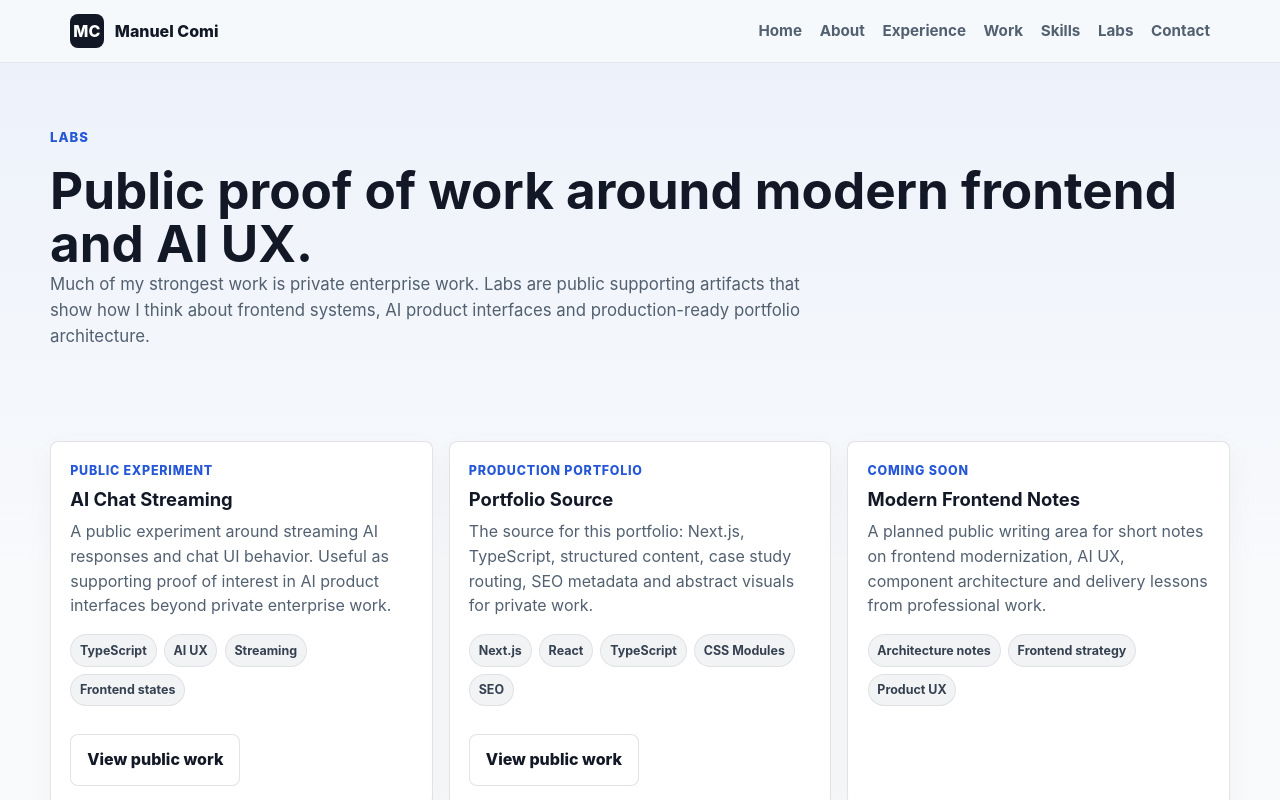
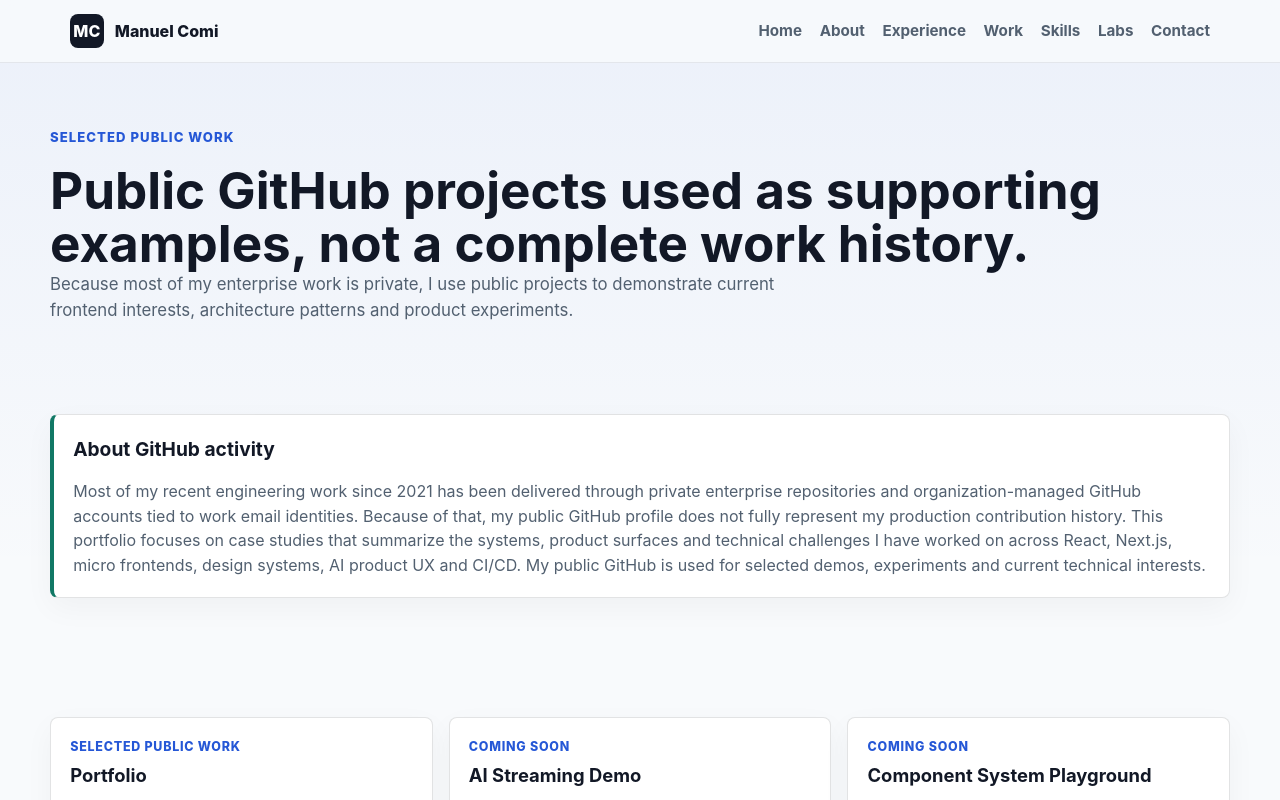
Before and after one commit to mcomi/portfolio, a Next.js app: page /labs in a window 1280 px wide. Shown: the top 800 px of the page. Built offline with nearby package versions, Linux system fonts and the light colour scheme.

Commit message:
feat: clarify GitHub activity and public work strategy

```diff
--- a/components/SiteLayout.tsx
+++ b/components/SiteLayout.tsx
@@ -77,7 +77,7 @@ export default function SiteLayout({
               LinkedIn
             </a>
             <a href={profile.github} target="_blank" rel="noreferrer">
-              GitHub
+              Public GitHub
             </a>
           </div>
         </div>
--- a/data/portfolio.ts
+++ b/data/portfolio.ts
@@ -20,6 +20,7 @@ export type CaseStudy = {
   stack: string[];
   learned: string;
   accent: string;
+  confidentiality: string;
   visual: {
     caption: string;
     steps: string[];
@@ -61,6 +62,12 @@ export const currentFocus = [
   "Micro frontend modernization",
   "Product-led engineering with international teams",
 ];
+
+export const githubActivityNote =
+  "Most of my recent engineering work since 2021 has been delivered through private enterprise repositories and organization-managed GitHub accounts tied to work email identities. Because of that, my public GitHub profile does not fully represent my production contribution history. This portfolio focuses on case studies that summarize the systems, product surfaces and technical challenges I have worked on across React, Next.js, micro frontends, design systems, AI product UX and CI/CD. My public GitHub is used for selected demos, experiments and current technical interests.";
+
+export const githubActivityShortNote =
+  "Much of my recent production work lives in private enterprise repositories and organization-managed GitHub accounts. My public GitHub highlights selected demos, experiments and current technical interests.";
 
 export const bring = [
   {
@@ -123,6 +130,7 @@ export const caseStudies: CaseStudy[] = [
     learned:
       "Modernization succeeds when architecture choices stay close to product reality: legacy behavior, analytics, deployment and team workflows matter as much as the new component code.",
     accent: "blue",
+    confidentiality: "Private enterprise work - details abstracted for confidentiality.",
     visual: {
       caption: "Abstracted architecture view - no proprietary details",
       steps: ["Legacy surface", "Micro frontend boundary", "Shared providers", "Reusable UI", "QA and release"],
@@ -174,6 +182,7 @@ export const caseStudies: CaseStudy[] = [
     learned:
       "The best component libraries are not just collections of UI. They encode product decisions, collaboration habits and the small constraints that make teams faster.",
     accent: "green",
+    confidentiality: "Private enterprise work - details abstracted for confidentiality.",
     visual: {
       caption: "Abstracted component system view - no proprietary details",
       steps: ["Design intent", "Component API", "Storybook docs", "Internal package", "MFE reuse"],
@@ -210,6 +219,7 @@ export const caseStudies: CaseStudy[] = [
     learned:
       "Premium editorial product work rewards precision: spacing, data shape, responsive behavior and analytics details all affect trust.",
     accent: "purple",
+    confidentiality: "Private enterprise work - details abstracted for confidentiality.",
     visual: {
       caption: "Abstracted premium content flow - no proprietary details",
       steps: ["Audience need", "Content provider", "Responsive layout", "Tracking", "Executive UX"],
@@ -247,6 +257,7 @@ export const caseStudies: CaseStudy[] = [
     learned:
       "AI product UI needs to communicate uncertainty, usefulness and progress. The frontend has a major role in making generated experiences feel trustworthy.",
     accent: "orange",
+    confidentiality: "Private enterprise work - details abstracted for confidentiality.",
     visual: {
       caption: "Abstracted AI advisor flow - no proprietary details",
       steps: ["User input", "AI-backed service", "Progressive loading", "Recommendation cards", "User action"],
@@ -299,6 +310,7 @@ export const caseStudies: CaseStudy[] = [
     learned:
       "Revenue-critical frontend work requires a different level of care: every timing issue, event and edge case can become a business problem.",
     accent: "red",
+    confidentiality: "Private enterprise work - details abstracted for confidentiality.",
     visual: {
       caption: "Abstracted paywall and analytics flow - no proprietary details",
       steps: ["Article context", "Paywall decision", "Piano behavior", "Analytics events", "Business reporting"],
@@ -351,6 +363,7 @@ export const caseStudies: CaseStudy[] = [
     learned:
       "Frontend production quality includes what happens after build: artifact shape, cache behavior, QA paths and rollback strategy all matter.",
     accent: "cyan",
+    confidentiality: "Private enterprise work - details abstracted for confidentiality.",
     visual: {
       caption: "Abstracted deployment flow - no proprietary details",
       steps: ["Next.js build", "Static artifacts", "S3 sync", "CloudFront", "QA/prod rollback"],
@@ -398,6 +411,7 @@ export const caseStudies: CaseStudy[] = [
     learned:
       "Complex UI becomes manageable when components own one job, data contracts are explicit and state transitions are visible.",
     accent: "blue",
+    confidentiality: "Private enterprise work - details abstracted for confidentiality.",
     visual: {
       caption: "Abstracted internal tool structure - no proprietary details",
       steps: ["Grid", "Filters", "Actions", "Dialogs", "Viewer"],
@@ -434,6 +448,7 @@ export const caseStudies: CaseStudy[] = [
     learned:
       "Frontend craft is architecture at a smaller scale: naming, variants, data shape and responsive rules decide whether a component ages well.",
     accent: "green",
+    confidentiality: "Private enterprise work - details abstracted for confidentiality.",
     visual: {
       caption: "Abstracted editorial composition view - no proprietary details",
       steps: ["Content model", "HeroZone", "Card variants", "Breakpoints", "Editorial page"],
@@ -470,6 +485,7 @@ export const caseStudies: CaseStudy[] = [
     learned:
       "Working in institutional systems teaches patience, ownership and respect for operational detail. Those habits transfer directly into enterprise frontend work.",
     accent: "purple",
+    confidentiality: "Institutional systems work - represented with non-confidential details.",
     visual: {
       caption: "Abstracted archive systems view - no proprietary details",
       steps: ["Archive workflow", "REST APIs", "Internal apps", "Infrastructure", "Preservation support"],
@@ -616,27 +632,34 @@ export const productFocus = {
 
 export const labs = [
   {
-    title: "AI Chat Streaming",
-    status: "Public experiment",
+    title: "Portfolio",
+    status: "Selected public work",
     summary:
-      "A public experiment around streaming AI responses and chat UI behavior. Useful as supporting proof of interest in AI product interfaces beyond private enterprise work.",
-    stack: ["TypeScript", "AI UX", "Streaming", "Frontend states"],
-    href: "https://github.com/mcomi/ai-chat-streaming",
-  },
-  {
-    title: "Portfolio Source",
-    status: "Production portfolio",
-    summary:
-      "The source for this portfolio: Next.js, TypeScript, structured content, case study routing, SEO metadata and abstract visuals for private work.",
+      "The source code for this portfolio, built to present private enterprise work through clear case studies, structured content and recruiter-friendly storytelling.",
     stack: ["Next.js", "React", "TypeScript", "CSS Modules", "SEO"],
     href: "https://github.com/mcomi/portfolio",
   },
   {
-    title: "Modern Frontend Notes",
+    title: "AI Streaming Demo",
     status: "Coming soon",
     summary:
-      "A planned public writing area for short notes on frontend modernization, AI UX, component architecture and delivery lessons from professional work.",
-    stack: ["Architecture notes", "Frontend strategy", "Product UX"],
+      "A small Next.js experiment exploring AI chat UX, streaming responses, loading states, error states and progressive rendering.",
+    stack: ["Next.js", "TypeScript", "AI UX", "Streaming", "Frontend states"],
+    href: "https://github.com/mcomi/ai-chat-streaming",
+  },
+  {
+    title: "Component System Playground",
+    status: "Coming soon",
+    summary:
+      "A focused React/Storybook playground for reusable UI components, accessibility patterns and scalable component APIs.",
+    stack: ["React", "Storybook", "Design systems", "Accessibility"],
+  },
+  {
+    title: "Frontend Architecture Notes",
+    status: "Coming soon",
+    summary:
+      "Notes and examples around micro frontends, feature flags, design systems, CI/CD and frontend modernization.",
+    stack: ["Micro frontends", "Feature flags", "CI/CD", "Architecture notes"],
   },
 ];
 
--- a/pages/labs.tsx
+++ b/pages/labs.tsx
@@ -1,21 +1,28 @@
 import ContactPanel from "@/components/ContactPanel";
 import SiteLayout from "@/components/SiteLayout";
 import TagList from "@/components/TagList";
-import { labs } from "@/data/portfolio";
+import { githubActivityNote, labs } from "@/data/portfolio";
 import styles from "@/styles/portfolio.module.css";
 
 export default function LabsPage() {
   return (
     <SiteLayout
-      title="Labs and Public Experiments - Manuel Comi"
-      description="Public experiments and supporting proof of work from Manuel Comi, including AI streaming UI and portfolio source code."
+      title="Selected Public Work - Manuel Comi"
+      description="Selected public GitHub projects and experiments from Manuel Comi, used as supporting examples alongside private enterprise case studies."
     >
       <section className={`${styles.container} ${styles.pageHero}`}>
-        <p className={styles.eyebrow}>Labs</p>
-        <h1 className={styles.pageTitle}>Public proof of work around modern frontend and AI UX.</h1>
+        <p className={styles.eyebrow}>Selected Public Work</p>
+        <h1 className={styles.pageTitle}>Public GitHub projects used as supporting examples, not a complete work history.</h1>
         <p className={styles.pageLead}>
-          Much of my strongest work is private enterprise work. Labs are public supporting artifacts that show how I think about frontend systems, AI product interfaces and production-ready portfolio architecture.
+          Because most of my enterprise work is private, I use public projects to demonstrate current frontend interests, architecture patterns and product experiments.
         </p>
+      </section>
+
+      <section className={`${styles.container} ${styles.section}`}>
+        <div className={styles.noteBox}>
+          <h2>About GitHub activity</h2>
+          <p>{githubActivityNote}</p>
+        </div>
       </section>
 
       <section className={`${styles.container} ${styles.section}`}>
@@ -29,7 +36,7 @@ export default function LabsPage() {
               {lab.href ? (
                 <div className={styles.heroActions}>
                   <a className={styles.buttonSecondary} href={lab.href} target="_blank" rel="noreferrer">
-                    View public work
+                    View selected public work
                   </a>
                 </div>
               ) : null}
--- a/pages/work/[slug].tsx
+++ b/pages/work/[slug].tsx
@@ -20,6 +20,7 @@ export default function CaseStudyPage({ study }: CaseStudyPageProps) {
         <p className={styles.eyebrow}>{study.eyebrow}</p>
         <h1 className={styles.pageTitle}>{study.title}</h1>
         <p className={styles.pageLead}>{study.summary}</p>
+        <p className={styles.confidentialityLabel}>{study.confidentiality}</p>
         <dl className={styles.heroFacts}>
           <div>
             <dt>Role</dt>
--- a/styles/portfolio.module.css
+++ b/styles/portfolio.module.css
@@ -146,6 +146,27 @@
   color: var(--green);
   font-weight: 800;
   margin: 0 0 1rem;
+}
+
+.noteBox {
+  background: var(--surface);
+  border: 1px solid var(--line);
+  border-left: 4px solid var(--green);
+  border-radius: 8px;
+  box-shadow: 0 10px 30px rgba(18, 24, 38, 0.04);
+  display: grid;
+  gap: 0.9rem;
+  padding: 1.2rem;
+}
+
+.noteBox h2 {
+  font-size: 1.2rem;
+  margin: 0;
+}
+
+.noteBox p {
+  color: var(--muted);
+  margin: 0;
 }
 
 .quickGrid,
@@ -470,6 +491,18 @@
   margin: 1.3rem 0 0;
 }
 
+.confidentialityLabel {
+  background: rgba(18, 24, 38, 0.05);
+  border: 1px solid var(--line);
+  border-radius: 999px;
+  color: var(--muted);
+  display: inline-flex;
+  font-size: 0.85rem;
+  font-weight: 800;
+  margin: 1.1rem 0 0;
+  padding: 0.45rem 0.7rem;
+}
+
 .heroFacts div {
   background: var(--surface);
   border: 1px solid var(--line);
```
Also changed, not shown: pages/about.tsx (+8 -1 lines), pages/contact.tsx (+4 -3 lines), pages/experience.tsx (+8 -1 lines), pages/index.tsx (+12 -1 lines), 3 other files (tests, documents, lock files or other folders).
